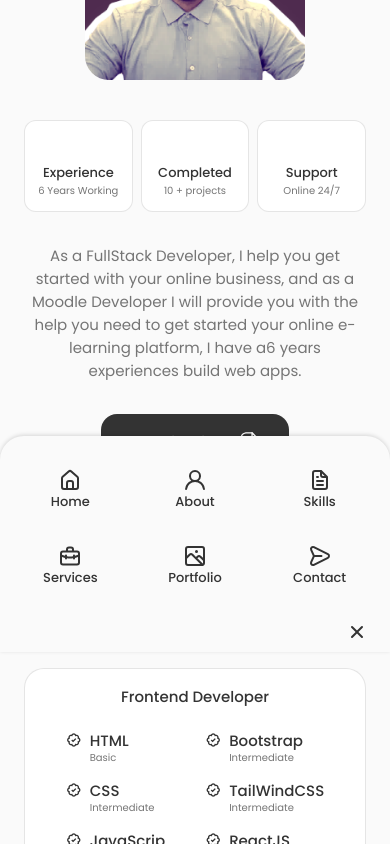
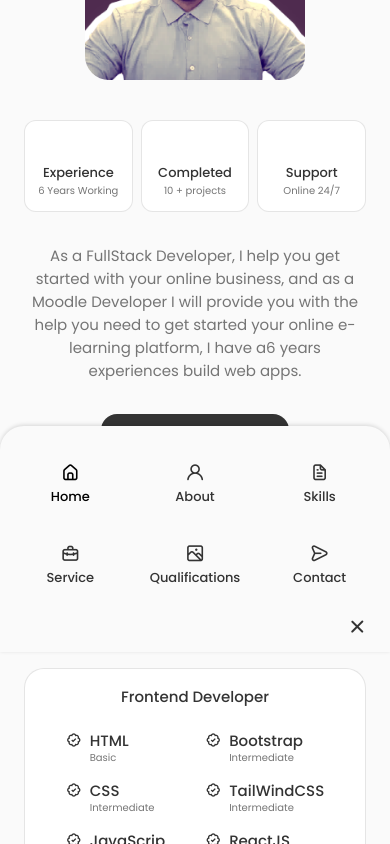
Before and after one commit to wabualela/cryptical-portfoilo, a React (Vite) app: page / in a window 390 px wide. Shown: the part 1036-1880 px from the top of the page. Built offline with nearby package versions, Linux system fonts and the light colour scheme; some icons are missing.

Commit message:
Scroll section & navbar active menu item:

```diff
--- a/src/App.jsx
+++ b/src/App.jsx
@@ -6,6 +6,7 @@ import Footer from "./components/footer/Footer";
 import Header from "./components/header/Header";
 import Home from "./components/home/Home";
 import Qualifications from "./components/qualifications/Qualifications";
+import ScrollUp from "./components/scrollup/ScrollUp";
 import Services from "./components/services/Services";
 import Skills from "./components/skills/Skills";
 import Testimonials from "./components/testimonials/Testimonials";
@@ -22,8 +23,9 @@ function App() {
         <Qualifications />
         <Testimonials />
         <Contact />
-        <Footer />
       </main>
+      <Footer />
+      <ScrollUp />
     </>
   );
 }
--- a/src/components/header/Header.css
+++ b/src/components/header/Header.css
@@ -40,7 +40,7 @@
 /* Active link */
 .active-link,
 .nav-link:hover {
-  column-rule: var(--title-color-dark);
+  color: var(--title-color-dark);
 }
 
 /*=============== BREAKPOINTS ===============*/
--- a/src/components/header/Header.jsx
+++ b/src/components/header/Header.jsx
@@ -1,9 +1,20 @@
+import "./Header.css";
+
 import React, { useState } from "react";
-import * as Unicons from "@iconscout/react-unicons";
-import "./Header.css";
 
 const Header = () => {
   const [toggle, setToggle] = useState(false); // Toggle Menu
+  const [activeNav, setActiveNav] = useState("#home"); //Active Menu
+
+  // toggle scrollup btn
+  window.addEventListener("scroll", () => {
+    let scrollUp = document.querySelector(".scrollup");
+    if (window.scrollY >= 560) {
+      scrollUp.classList.toggle("show");
+    } else {
+      scrollUp.classList.toggle("show");
+    }
+  });
 
   return (
     <header className="header">
@@ -13,51 +24,58 @@ const Header = () => {
         </a>
         <div className={toggle ? "nav-menu show-menu" : "nav-menu"}>
           <ul className="nav-list">
-            <li className="nav__item">
-              <a href="#home" className="nav-link active-link">
-                <Unicons.UilEstate className="nav-icon" /> Home
-              </a>
-            </li>
-
-            <li className="nav__item">
-              <a href="#about" className="nav-link">
-                <Unicons.UilUser className="nav-icon" /> About
-              </a>
-            </li>
-
-            <li className="nav__item">
-              <a href="#skills" className="nav-link">
-                <Unicons.UilFileAlt className="nav-icon" /> Skills
-              </a>
-            </li>
-
-            <li className="nav__item">
-              <a href="#services" className="nav-link">
-                <Unicons.UilBriefcaseAlt className="nav-icon" /> Services
-              </a>
-            </li>
-
-            <li className="nav__item">
-              <a href="#portfolio" className="nav-link">
-                <Unicons.UilScenery className="nav-icon" /> Portfolio
-              </a>
-            </li>
-
-            <li className="nav__item">
-              <a href="#contact" className="nav-link">
-                <Unicons.UilMessage className="nav-icon" /> Contact
-              </a>
-            </li>
+            <NavItem
+              title="Home"
+              click={() => setActiveNav("#home")}
+              active={activeNav === "#home"}
+              href="#home"
+              icon="uil-estate"
+            />
+            <NavItem
+              click={() => setActiveNav("#about")}
+              active={activeNav === "#about"}
+              title="About"
+              href="#about"
+              icon="uil-user"
+            />
+            <NavItem
+              click={() => setActiveNav("#skills")}
+              active={activeNav === "#skills"}
+              title="Skills"
+              href="#skills"
+              icon="uil-file-alt"
+            />
+            <NavItem
+              click={() => setActiveNav("#services")}
+              active={activeNav === "#services"}
+              title="Service"
+              href="#services"
+              icon="uil-briefcase-alt"
+            />
+            <NavItem
+              click={() => setActiveNav("#qualifications")}
+              active={activeNav === "#qualifications"}
+              title="Qualifications"
+              href="#qualifications"
+              icon="uil-scenery"
+            />
+            <NavItem
+              click={() => setActiveNav("#contact")}
+              active={activeNav === "#contact"}
+              title="Contact"
+              href="#contact"
+              icon="uil-message"
+            />
           </ul>
           {/* // TODO: add button */}
-          <Unicons.UilTimes
-            className="nav-icon nav-close"
+          <i
+            className="uil uil-times nav-icon nav-close"
             onClick={() => setToggle(!toggle)}
           />
         </div>
         {/* // TODO: add button */}
-        <Unicons.UilApps
-          className="nav-toggle"
+        <i
+          className="uil uil-apps nav-toggle"
           onClick={() => setToggle(!toggle)}
         />
       </nav>
@@ -65,4 +83,16 @@ const Header = () => {
   );
 };
 
+const NavItem = ({ title, href, icon, click, active }) => (
+  <li className="nav__item">
+    <a
+      href={href}
+      className={active ? "nav-link active-link" : "nav-link"}
+      onClick={click}
+    >
+      <i className={`uil ${icon} nav-icon`} /> {title}
+    </a>
+  </li>
+);
+
 export default Header;
--- /dev/null
+++ b/src/components/scrollup/ScrollUp.jsx
@@ -0,0 +1,22 @@
+import "./scrollup.css";
+
+import React from "react";
+
+const ScrollUp = () => {
+  // toggle scrollup btn
+  window.addEventListener("scroll", () => {
+    let scrollUp = document.querySelector(".scrollup");
+    if (window.scrollY >= 560) {
+      scrollUp.classList.toggle("show");
+    } else {
+      scrollUp.classList.toggle("show");
+    }
+  });
+  return (
+    <a href="#" className="scrollup">
+      <i className="uil uil-arrow-up scrollup-icon" />
+    </a>
+  );
+};
+
+export default ScrollUp;
--- /dev/null
+++ b/src/components/scrollup/scrollup.css
@@ -0,0 +1,51 @@
+.scrollup {
+    position: fixed;
+    display: none;
+    right: 2.5rem;
+    bottom: 3rem;
+    background-color: var(--title-color);
+    opacity: 0.8;
+    padding: 0.3rem 0.5rem;
+    border-radius: 0.4rem;
+    z-index: var(--z-tooltip);
+    transition: .4s;
+
+    .scrollup-icon {
+        font-size: 1.5rem;
+        color: var(--container-color);
+    }
+}
+
+.scrollup:hover {
+    background-color: var(--title-color-dark);
+}
+
+.show {
+    display: block;
+}
+
+/* BREAKPOINTS */
+/* For large devices */
+@media screen and (max-width: 992px) {
+    .scrollup {
+        right: 1.5rem;
+        bottom: 3rem;
+        padding: 0.25rem 0.4rem;
+    }
+
+    .scrollup-icon {
+        font-size: 1.25rem;
+    }
+}
+
+@media screen and (max-width: 768px) {
+    .scrollup {
+        bottom: 4rem;
+    }
+}
+
+@media screen and (max-width: 350px) {
+    .scrollup {
+        right: 1rem;
+    }
+}
```
